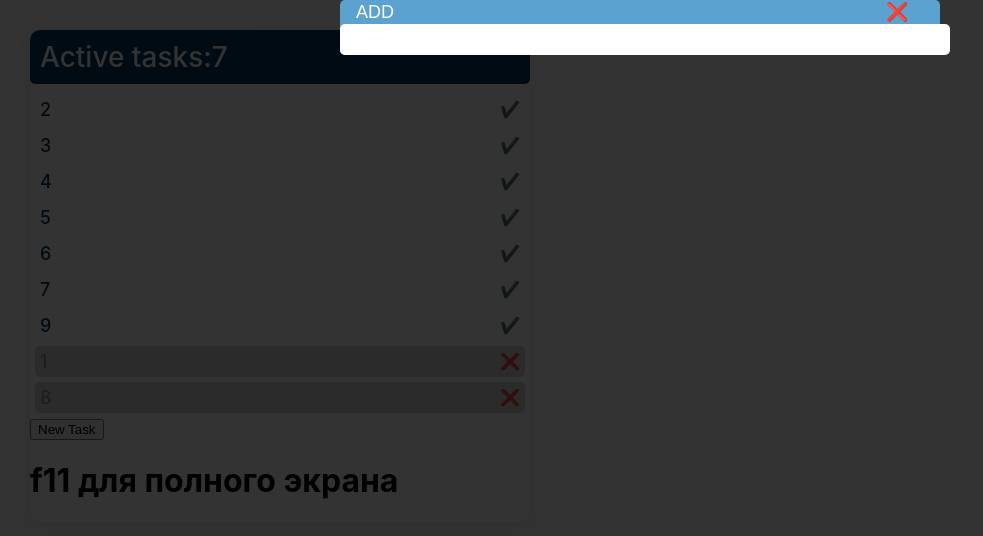
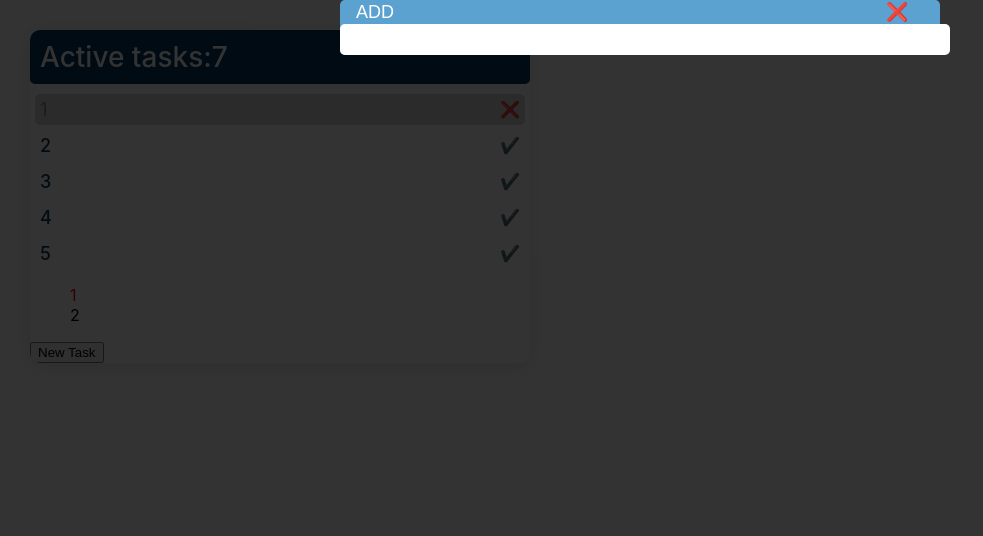
Before and after one commit to Nemoslav/app-todo, a React (Create React App) app: page / in a window 1280 px wide. Shown: the top 536 px of the page, without its empty margins (0-983 px from the left). Built offline with nearby package versions, Linux system fonts and the light colour scheme.

Commit message:
Закончил писать
добавил пагинацию

```diff
--- a/src/App.js
+++ b/src/App.js
@@ -1,6 +1,7 @@
 import React from 'react';
 import Task from './components/Task';
 import TaskInput from './components/TaskInput';
+import Paginator from "./components/Paginator";
 
 class App extends React.Component {
  constructor() {
@@ -18,13 +19,15 @@
         {id:8, title: '8', done : true},
         {id:9, title: '9', done : false}
       ],
-      pages:[
+      pageSize: 5,
+      currentPage: 1
+      /*pages:[
         {number:<li>1</li>},
         {number:<li>2</li>},
         {number:<li>3</li>},
         {number:<li>4</li>},
         {number:<li>5</li>},
-      ]
+      ]*/
     };
 }
 
@@ -55,22 +58,30 @@
 };
 
 deleteTask = id =>{
-  const index =this.state.tasks.map(task => task.id).indexOf(id);
+  const index =this.state.tasks.map(task => task.id).indexOf(id)
   this.setState(state =>{
-    let {tasks} = state;
-    delete tasks[index];
-    return tasks;
+    let {tasks} = state
+     tasks.splice(index,1)                                                // learn.Js.ru
+    return tasks
   });
 };
 
+setPage = (page) => {
+  this.setState({
+    currentPage: page
+  })
+}
+
 render(){
-  const{tasks} = this.state;
-  const aktiveTasks = tasks.filter(task => ! task.done);
-  const doneTasks = tasks.filter(task => task.done);
+
+  const {tasks, currentPage, pageSize} = this.state;
+  let start = (currentPage - 1)*pageSize;
+  let end = start + pageSize;
+  let taskToShow = tasks.slice(start,end);
 
   return( <div className="App">
-    <h1 className="top">Active tasks:{aktiveTasks.length}</h1>
-    {[...aktiveTasks, ...doneTasks].map(task =>
+    <h1 className="top">Active tasks:{tasks.filter(task => ! task.done).length}</h1>
+    {taskToShow.map(task =>
       <Task
           doneTask = {() => this.doneTask(task.id)}
           deleteTask = {() => this.deleteTask(task.id)}
@@ -78,8 +89,8 @@
           key={task.id}>
       </Task>
     )}
+     <Paginator setPage={this.setPage.bind(this)} pages={Math.ceil(tasks.length/pageSize)} currentPage={currentPage} />
     <TaskInput addTask= {this.addTask}></TaskInput>
-    <h1>f11 для полного экрана</h1>
     </div>
 
   );
--- /dev/null
+++ b/src/components/Paginator.js
@@ -0,0 +1,17 @@
+import React from "react";
+
+
+
+const Paginator = (props) => {
+    let content = []
+
+    for(let i = 0; i < props.pages; i++){
+content.push(<li className={(props.currentPage === i+1) ? "active" : "passiv"} onClick={() => props.setPage(i+1)}>{i+1}</li>)
+    }
+    return(
+        <ul>{
+           content
+         }</ul>
+    )
+}
+export default Paginator;
--- a/src/index.css
+++ b/src/index.css
@@ -149,3 +149,12 @@
   overflow: hidden;
 
 }
+
+.active{
+list-style-type: none;
+  color: red;
+}
+
+.passiv{
+  list-style-type: none;
+}
```
Lines whose indentation alone changed are shown as unchanged.
